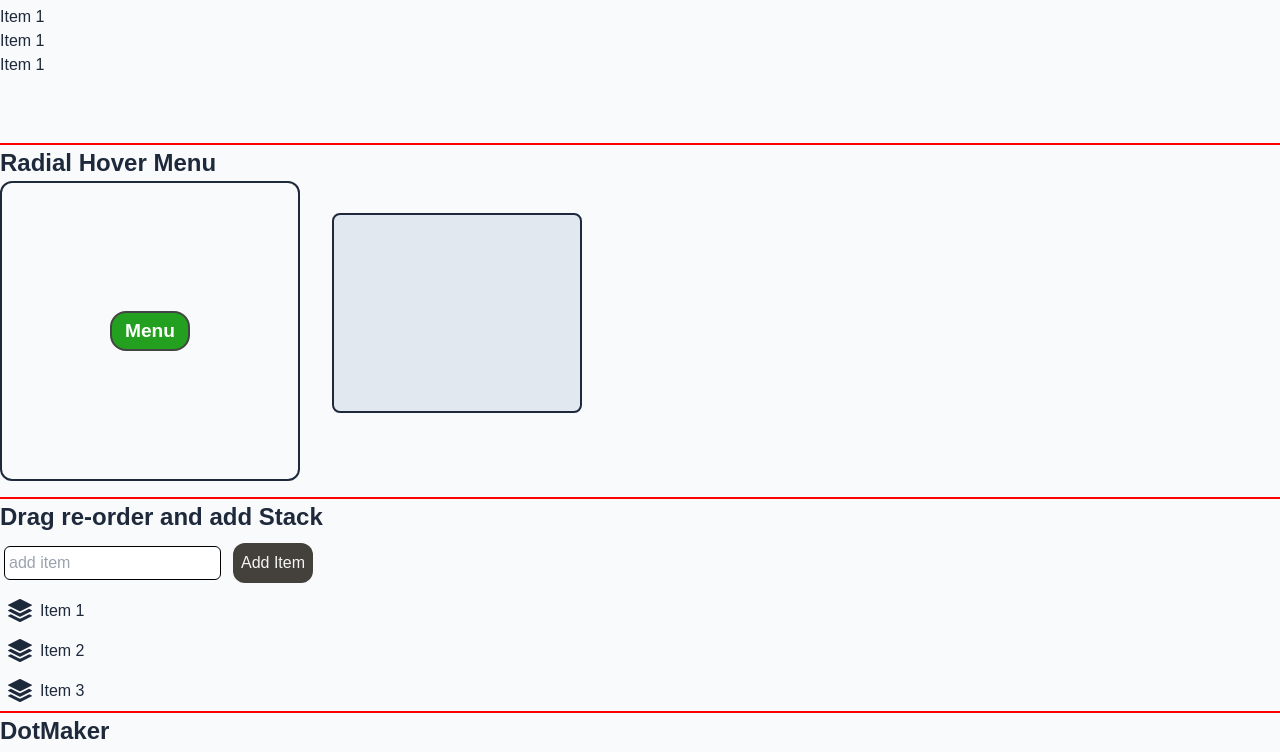
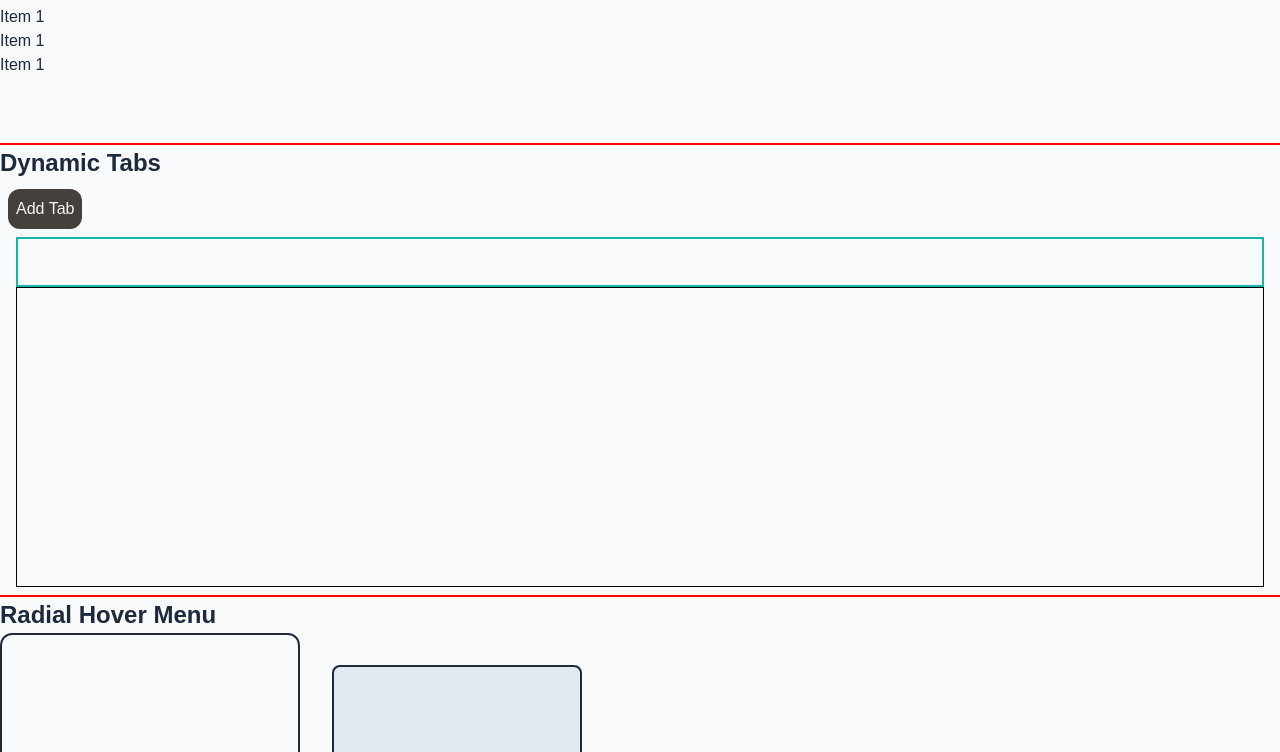
Before and after one commit to Cedaring-xr/common-react-components, a React (Vite) app: page / in a window 1280 px wide. Shown: the part 632-1384 px from the top of the page. Built offline with nearby package versions, Linux system fonts and the light colour scheme.

Commit message:
minor changes

```diff
--- a/src/App.tsx
+++ b/src/App.tsx
@@ -7,6 +7,7 @@ import RadialMenu from './components/basic/RadialMenu'
 import DotMaker from './components/basic/DotMaker'
 import NestedDropMenu from './components/basic/NestedDropMenu'
 import DragAndDrop from './components/basic/DragAndDrop'
+import TabularPageContent from './components/basic/TabularPageContent'
 
 const App = () => {
 	const [theme, setTheme] = useState<boolean>(true)
@@ -54,6 +55,7 @@ const App = () => {
 			<SideMenu />
 			<ToggleButtons />
 			<NestedDropMenu />
+			<TabularPageContent />
 			<RadialMenu />
 			<DragAndDrop />
 			<DotMaker />
--- /dev/null
+++ b/src/components/basic/TabularPageContent.tsx
@@ -0,0 +1,55 @@
+import React, { useState, useReducer } from 'react'
+
+const reducer = (state, action) => {
+	//switch statement for handling actions to tabs
+}
+
+const TabularPageContent = () => {
+	const [state, dispatch] = useReducer(reducer, { count: 0 })
+	const [tabCount, setTabCount] = useState<number>(0)
+
+	const addTab = () => {
+		setCount((prevCount) => prevCount + 1)
+	}
+
+	const removeTab = () => {
+		setCount((prevCount) => prevCount - 1)
+	}
+
+	return (
+		<section className="component">
+			<h2 className="component-title">Dynamic Tabs</h2>
+			<button className="button" onClick={() => addTab()}>
+				Add Tab
+			</button>
+			<div className="h-[50px] border-teal-500 border-2 p-2 mx-4">
+				{/* {tabCount.map((tab) => (
+					<div>
+						<div
+							className={activeTab === tab.number ? 'active-tab tabs' : 'tabs'}
+							key={tab.id}
+							onClick={() => showTab(tab.number)}
+						>
+							<p className="tab-content">{tab.number}</p>
+						</div>
+					</div>
+				))} */}
+			</div>
+			<div className="h-[300px] border-black border-[1px] p-2 mx-4 mb-2">
+				{/* {tabCount.map((tab) => (
+					<div className={activeTab === tab.number ? 'active-content' : 'content'}>
+						<h2>Content #{tab.number}</h2>
+						<p>
+							Lorem ipsum dolor sit amet, consectetur adipiscing elit, sed do eiusmod tempor incididunt ut
+							labore et dolore magna aliqua. Ut enim ad minim veniam, quis nostrud exercitation ullamco
+							laboris nisi ut aliquip ex ea commodo consequat.
+						</p>
+						<button onClick={() => removeTab(tab.number)}>Remove Tab</button>
+					</div>
+				))} */}
+			</div>
+		</section>
+	)
+}
+
+export default TabularPageContent
```
